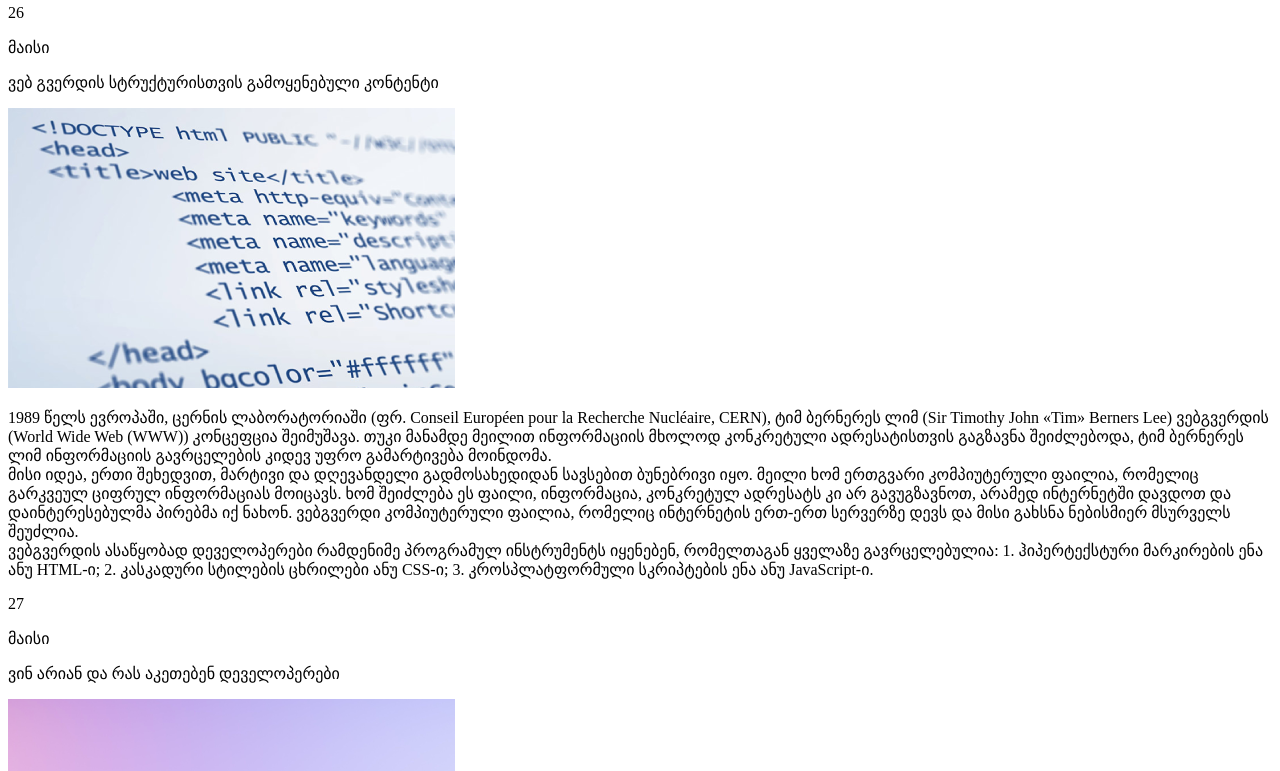
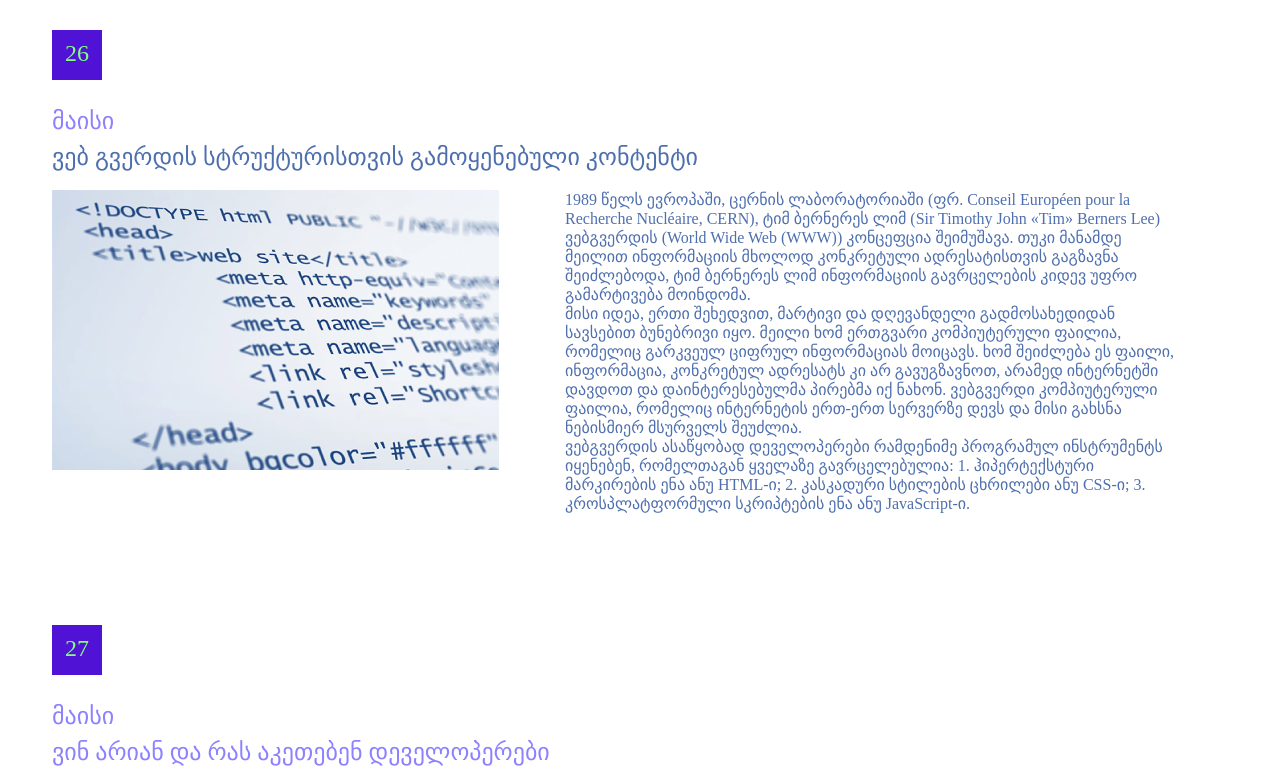
Before and after one commit to envybabuka/axali, a plain HTML site: page index.html in a window 1280 px wide. Shown: the part 98-869 px from the top of the page. Drawn offline with Linux system fonts and the light colour scheme.

Commit message:
Update index.html

```diff
--- a/index.html
+++ b/index.html
@@ -5,7 +5,7 @@
     <meta http-equiv="X-UA-Compatible" content="IE=edge">
     <meta name="viewport" content="width=device-width, initial-scale=1.0">
     <title>Document</title>
-    <link rel="stylesheet" href="idnex.css">
+    <link rel="stylesheet" href="style.css">
 </head>
 <body>
     <nav>
```
